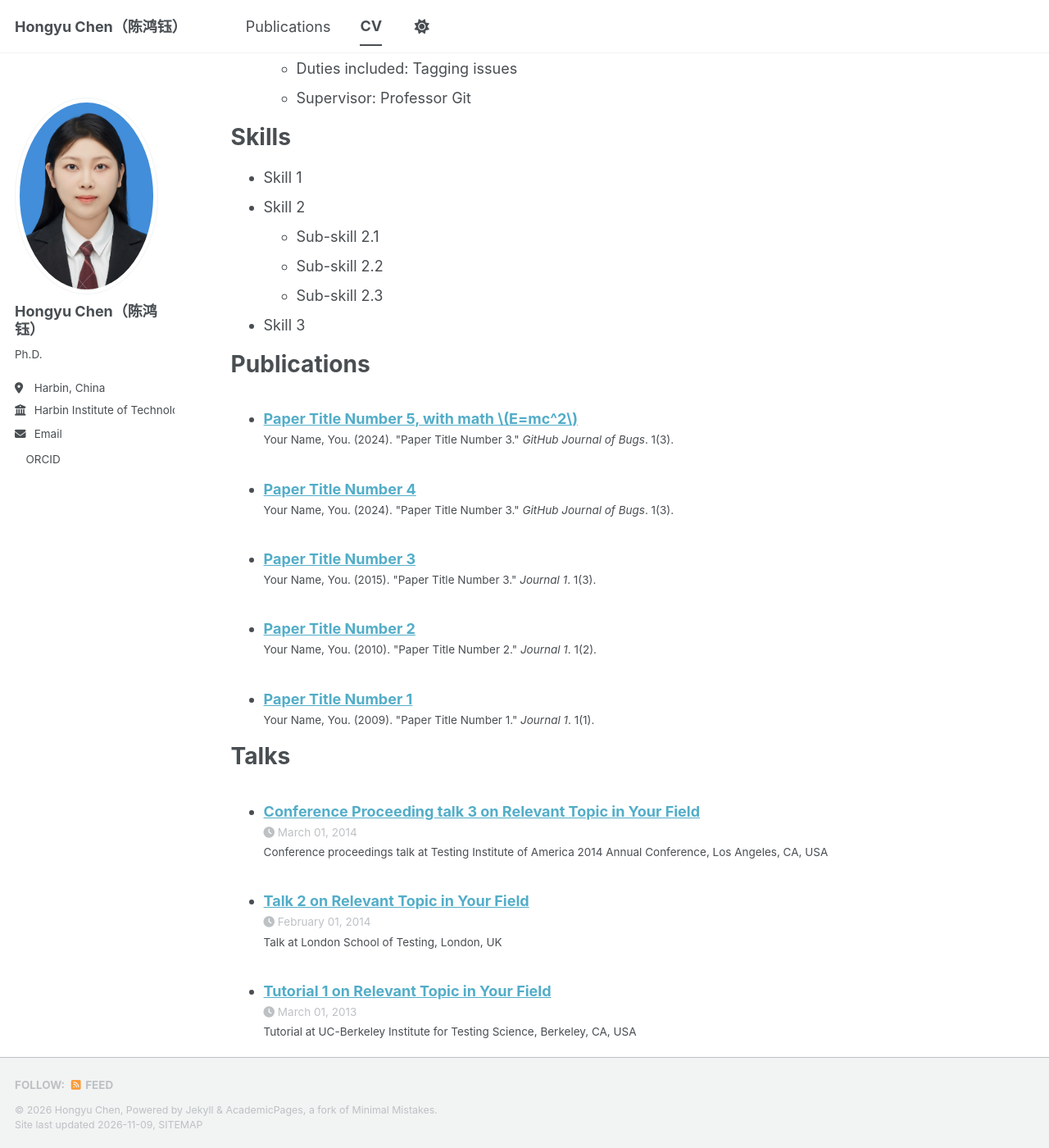
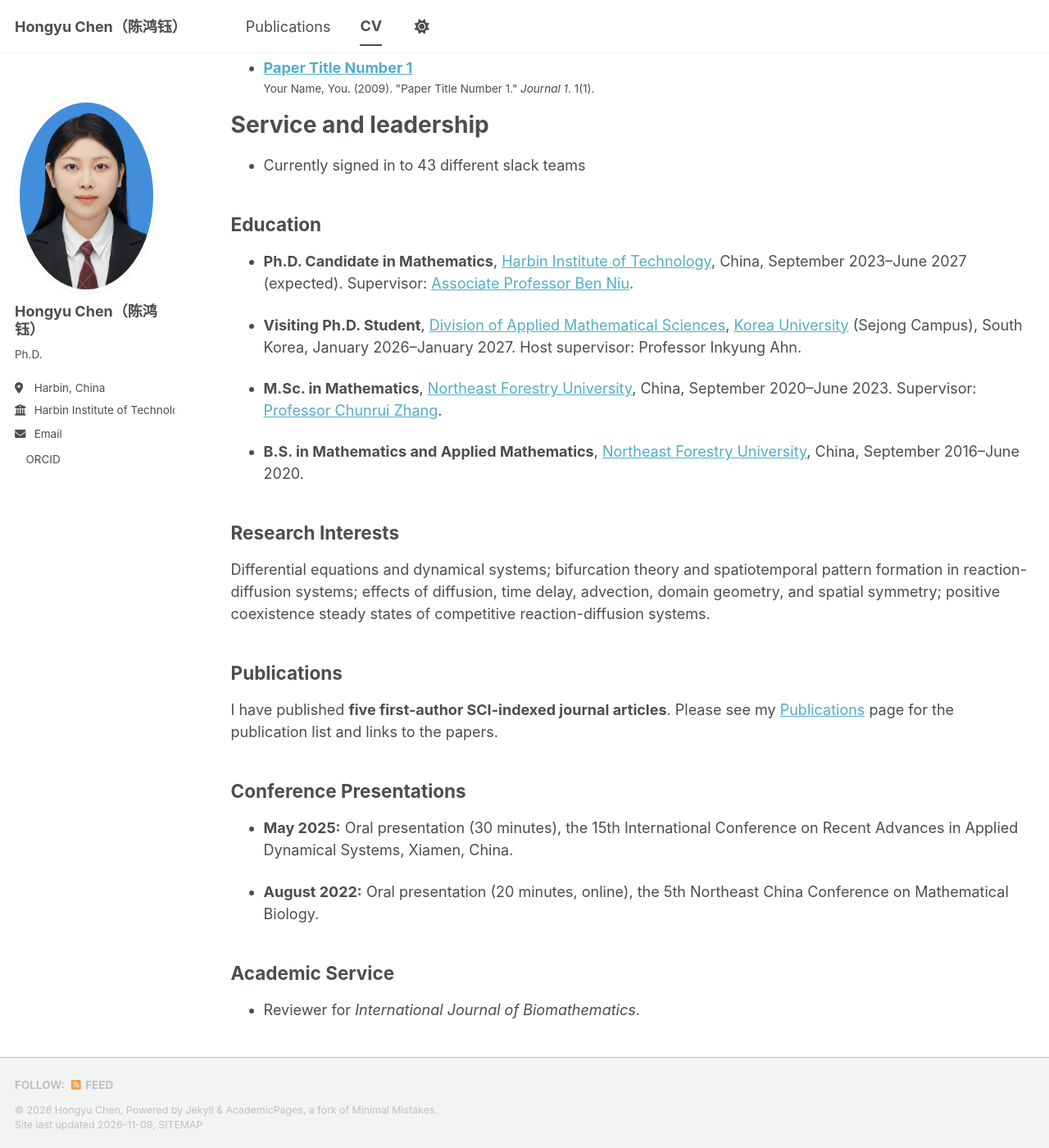
Before and after one commit to HongyuChen26/HongyuChen26.github.io, a Jekyll site: the page built from _pages/cv.md, in a window 1280 px wide and 1400 px high, scrolled down 654 px. Shown: the whole window at 82% size. Built offline with Jekyll 4.4.1, drawn with Linux system fonts in a browser that asks for light colours; a script bundle is joined from its source files by our own code; a style sheet for code colours, icons or effects is not loaded; some of the changed text lies outside the part shown.

Commit message:
Update cv.md

```diff
--- a/_pages/cv.md
+++ b/_pages/cv.md
@@ -15,50 +15,44 @@ Education
 * M.S. in Jekyll, GitHub University, 2014
 * B.S. in GitHub, GitHub University, 2012
 
-Work experience
-======
-* Spring 2024: Academic Pages Collaborator
-  * GitHub University
-  * Duties includes: Updates and improvements to template
-  * Supervisor: The Users
-
-* Fall 2015: Research Assistant
-  * GitHub University
-  * Duties included: Merging pull requests
-  * Supervisor: Professor Hub
-
-* Summer 2015: Research Assistant
-  * GitHub University
-  * Duties included: Tagging issues
-  * Supervisor: Professor Git
-
-Skills
-======
-* Skill 1
-* Skill 2
-  * Sub-skill 2.1
-  * Sub-skill 2.2
-  * Sub-skill 2.3
-* Skill 3
-
 Publications
 ======
   <ul>{% for post in site.publications reversed %}
     {% include archive-single-cv.html %}
   {% endfor %}</ul>
 
-Talks
-======
-  <ul>{% for post in site.talks reversed %}
-    {% include archive-single-talk-cv.html  %}
-  {% endfor %}</ul>
-
-Teaching
-======
-  <ul>{% for post in site.teaching reversed %}
-    {% include archive-single-cv.html %}
-  {% endfor %}</ul>
-
 Service and leadership
 ======
 * Currently signed in to 43 different slack teams
+
+
+## Education
+
+- **Ph.D. Candidate in Mathematics**, [Harbin Institute of Technology](https://www.hit.edu.cn/), China, September 2023–June 2027 (expected). Supervisor: [Associate Professor Ben Niu](https://homepage.hit.edu.cn/niuben).
+
+- **Visiting Ph.D. Student**, [Division of Applied Mathematical Sciences](https://sfa.korea.ac.kr/eng/10287/subview.do), [Korea University](https://www.korea.ac.kr/) (Sejong Campus), South Korea, January 2026–January 2027. Host supervisor: Professor Inkyung Ahn.
+
+- **M.Sc. in Mathematics**, [Northeast Forestry University](https://www.nefu.edu.cn/), China, September 2020–June 2023. Supervisor: [Professor Chunrui Zhang](https://science.nefu.edu.cn/info/1223/2271.htm).
+
+- **B.S. in Mathematics and Applied Mathematics**, [Northeast Forestry University](https://www.nefu.edu.cn/), China, September 2016–June 2020.
+
+## Research Interests
+
+Differential equations and dynamical systems;
+bifurcation theory and spatiotemporal pattern formation in reaction-diffusion systems;
+effects of diffusion, time delay, advection, domain geometry, and spatial symmetry;
+positive coexistence steady states of competitive reaction-diffusion systems.
+
+## Publications
+
+I have published **five first-author SCI-indexed journal articles**. Please see my [Publications](/publications/) page for the publication list and links to the papers.
+
+## Conference Presentations
+
+- **May 2025:** Oral presentation (30 minutes), the 15th International Conference on Recent Advances in Applied Dynamical Systems, Xiamen, China.
+
+- **August 2022:** Oral presentation (20 minutes, online), the 5th Northeast China Conference on Mathematical Biology.
+
+## Academic Service
+
+- Reviewer for *International Journal of Biomathematics*.
```
